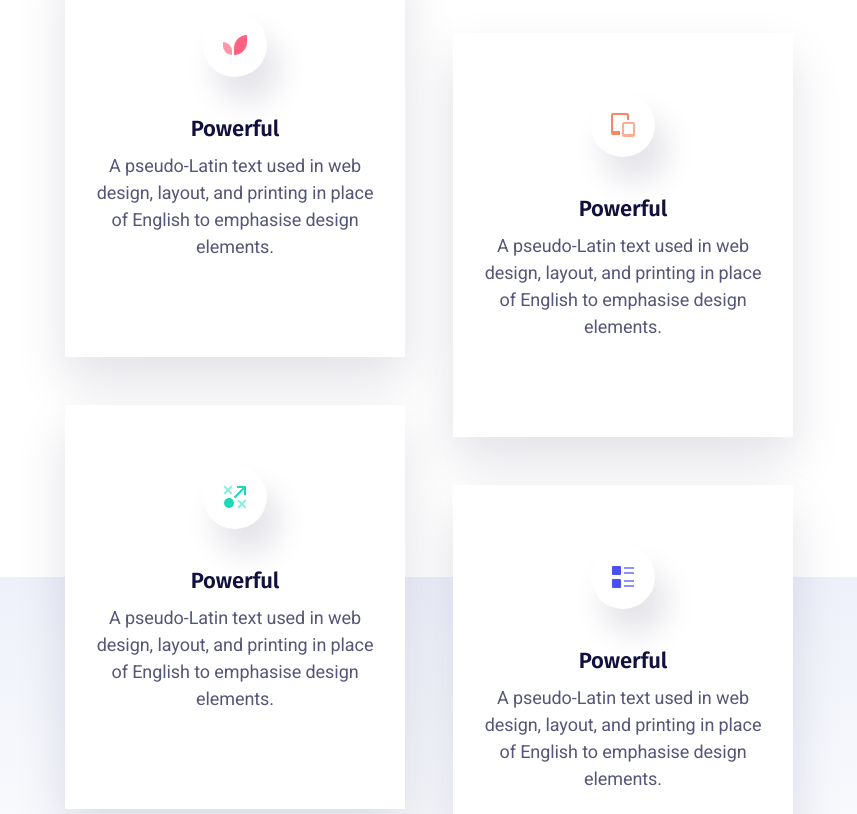
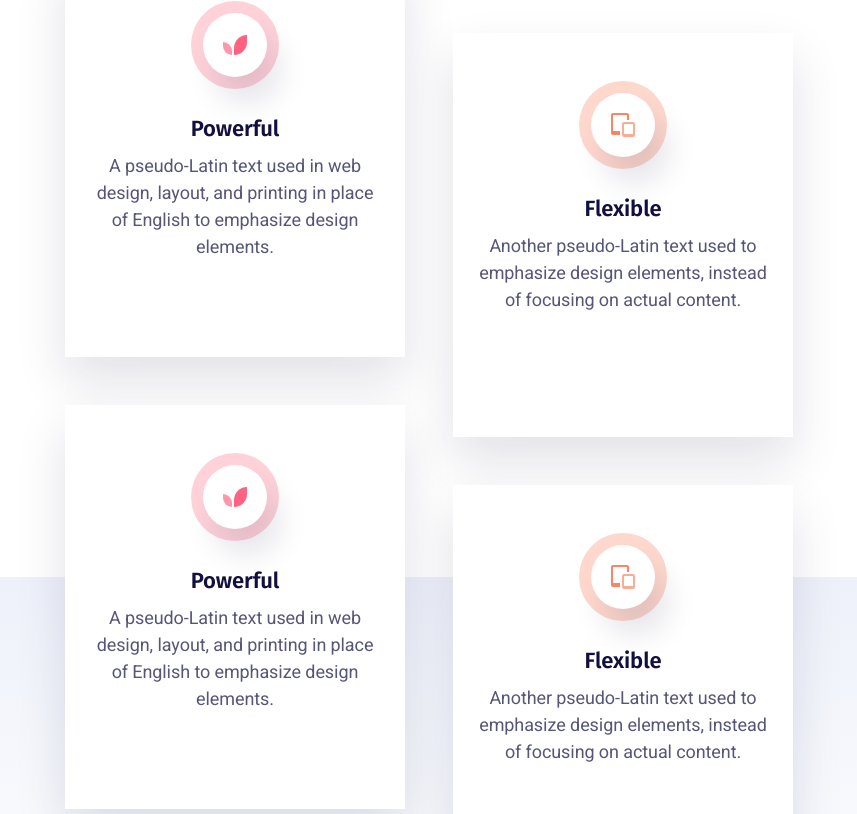
Before and after one commit to beodw/Luminaris-Studio-Website, a React (Create React App) app: page / in a window 1280 px wide. Shown: the part 926-1740 px from the top of the page, without its empty margins (211-1068 px from the left). Built offline with nearby package versions, Linux system fonts and the light colour scheme.

Commit message:
populating data from json and form done

```diff
--- /dev/null
+++ b/src/assets/data/FeatureContent.js
@@ -0,0 +1,91 @@
+// featureContent.js
+const featureContent = {
+    sectionTitle: "Meet April",
+    sectionParagraph:
+      "Lorem ipsum is common placeholder text used to demonstrate the graphic elements of a document or visual presentation.",
+    features: [
+      {
+        title: "Powerful",
+        description:
+          "A pseudo-Latin text used in web design, layout, and printing in place of English to emphasize design elements.",
+        iconBgColor: "#FFD2DA",
+        icon: (
+          <svg width="88" height="88" xmlns="http://www.w3.org/2000/svg">
+            <g fill="none" fill-rule="nonzero">
+              <path
+                d="M43 47v7a13 13 0 0 0 13-13v-7c-7.18 0-13 5.82-13 13z"
+                fill="#FF6381"
+              />
+              <path
+                d="M32 41v4a9 9 0 0 0 9 9v-4a9 9 0 0 0-9-9z"
+                fill="#FF97AA"
+              />
+            </g>
+          </svg>
+        ),
+      },
+      {
+        title: "Flexible",
+        description:
+          "Another pseudo-Latin text used to emphasize design elements, instead of focusing on actual content.",
+        iconBgColor: "#FFD8CD",
+        icon: (
+          <svg width="88" height="88" xmlns="http://www.w3.org/2000/svg">
+            <g fill="none" fill-rule="nonzero">
+              <path
+                d="M54 56h-9a2 2 0 0 1-2-2V43a2 2 0 0 1 2-2h9a2 2 0 0 1 2 2v11a2 2 0 0 1-2 2zm-9-13v10h9V43h-9z"
+                fill="#FCAC96"
+              />
+              <path
+                d="M41 50h-7V34h14v5h2v-5a2 2 0 0 0-2-2H34a2 2 0 0 0-2 2v18a2 2 0 0 0 2 2h7v-4z"
+                fill="#FC8464"
+              />
+            </g>
+          </svg>
+        ),
+      },
+      {
+        title: "Powerful",
+        description:
+          "A pseudo-Latin text used in web design, layout, and printing in place of English to emphasize design elements.",
+        iconBgColor: "#FFD2DA",
+        icon: (
+          <svg width="88" height="88" xmlns="http://www.w3.org/2000/svg">
+            <g fill="none" fill-rule="nonzero">
+              <path
+                d="M43 47v7a13 13 0 0 0 13-13v-7c-7.18 0-13 5.82-13 13z"
+                fill="#FF6381"
+              />
+              <path
+                d="M32 41v4a9 9 0 0 0 9 9v-4a9 9 0 0 0-9-9z"
+                fill="#FF97AA"
+              />
+            </g>
+          </svg>
+        ),
+      },
+      {
+        title: "Flexible",
+        description:
+          "Another pseudo-Latin text used to emphasize design elements, instead of focusing on actual content.",
+        iconBgColor: "#FFD8CD",
+        icon: (
+          <svg width="88" height="88" xmlns="http://www.w3.org/2000/svg">
+            <g fill="none" fill-rule="nonzero">
+              <path
+                d="M54 56h-9a2 2 0 0 1-2-2V43a2 2 0 0 1 2-2h9a2 2 0 0 1 2 2v11a2 2 0 0 1-2 2zm-9-13v10h9V43h-9z"
+                fill="#FCAC96"
+              />
+              <path
+                d="M41 50h-7V34h14v5h2v-5a2 2 0 0 0-2-2H34a2 2 0 0 0-2 2v18a2 2 0 0 0 2 2h7v-4z"
+                fill="#FC8464"
+              />
+            </g>
+          </svg>
+        ),
+      },
+      // Add more features as needed
+    ],
+  };
+
+  export default featureContent;
--- a/src/components/FeatureSection.jsx
+++ b/src/components/FeatureSection.jsx
@@ -1,142 +1,37 @@
 import React from "react";
 import "../assets/styles/scss/layout/_features.scss";
+import featureContent from "../assets/data/FeatureContent"; // Import the content
 
 const FeatureSection = () => {
+  const { sectionTitle, sectionParagraph, features } = featureContent;
+
   return (
     <section className="features section">
       <div className="container">
         <div className="features-inner section-inner">
           <div className="features-header text-center">
             <div className="container-sm">
-              <h2 className="section-title mt-0">Meet April</h2>
-              <p className="section-paragraph">
-                Lorem ipsum is common placeholder text used to demonstrate the
-                graphic elements of a document or visual presentation.
-              </p>
+              <h2 className="section-title mt-0">{sectionTitle}</h2>
+              <p className="section-paragraph">{sectionParagraph}</p>
             </div>
           </div>
           <div className="features-wrap">
-            <div className="feature text-center is-revealing">
-              <div className="feature-inner">
-                <div
-                  className="feature-icon"
-                  style={{ background: "#FFD2DA;" }}
-                >
-                  <svg
-                    width="88"
-                    height="88"
-                    xmlns="http://www.w3.org/2000/svg"
+            {features.map((feature, index) => (
+              <div key={index} className="feature text-center is-revealing">
+                <div className="feature-inner">
+                  <div
+                    className="feature-icon"
+                    style={{ background: feature.iconBgColor }}
                   >
-                    <g fill="none" fill-rule="nonzero">
-                      <path
-                        d="M43 47v7a13 13 0 0 0 13-13v-7c-7.18 0-13 5.82-13 13z"
-                        fill="#FF6381"
-                      />
-                      <path
-                        d="M32 41v4a9 9 0 0 0 9 9v-4a9 9 0 0 0-9-9z"
-                        fill="#FF97AA"
-                      />
-                    </g>
-                  </svg>
+                    {feature.icon}
+                  </div>
+                  <h4 className="feature-title h3-mobile mb-8">
+                    {feature.title}
+                  </h4>
+                  <p className="text-sm">{feature.description}</p>
                 </div>
-                <h4 className="feature-title h3-mobile mb-8">Powerful</h4>
-                <p className="text-sm">
-                  A pseudo-Latin text used in web design, layout, and printing
-                  in place of English to emphasise design elements.
-                </p>
               </div>
-            </div>
-            <div className="feature text-center is-revealing">
-              <div className="feature-inner">
-                <div
-                  className="feature-icon"
-                  style={{ background: "#FFD8CD;" }}
-                >
-                  <svg
-                    width="88"
-                    height="88"
-                    xmlns="http://www.w3.org/2000/svg"
-                  >
-                    <g fill="none" fill-rule="nonzero">
-                      <path
-                        d="M54 56h-9a2 2 0 0 1-2-2V43a2 2 0 0 1 2-2h9a2 2 0 0 1 2 2v11a2 2 0 0 1-2 2zm-9-13v10h9V43h-9z"
-                        fill="#FCAC96"
-                      />
-                      <path
-                        d="M41 50h-7V34h14v5h2v-5a2 2 0 0 0-2-2H34a2 2 0 0 0-2 2v18a2 2 0 0 0 2 2h7v-4z"
-                        fill="#FC8464"
-                      />
-                    </g>
-                  </svg>
-                </div>
-                <h4 className="feature-title h3-mobile mb-8">Powerful</h4>
-                <p className="text-sm">
-                  A pseudo-Latin text used in web design, layout, and printing
-                  in place of English to emphasise design elements.
-                </p>
-              </div>
-            </div>
-            <div className="feature text-center is-revealing">
-              <div className="feature-inner">
-                <div
-                  className="feature-icon"
-                  style={{ background: "#C6FDF3;" }}
-                >
-                  <svg
-                    width="88"
-                    height="88"
-                    xmlns="http://www.w3.org/2000/svg"
-                  >
-                    <g fill="none" fill-rule="nonzero">
-                      <circle fill="#1ADAB7" cx="38" cy="50" r="5" />
-                      <path
-                        d="M53 42h2v-8a1 1 0 0 0-1-1h-8v2h5.586l-8.293 8.293a1 1 0 1 0 1.414 1.414L53 36.414V42z"
-                        fill="#1ADAB7"
-                      />
-                      <path
-                        fill="#83F0DD"
-                        d="M34 41.414l3-3 3 3L41.414 40l-3-3 3-3L40 32.586l-3 3-3-3L32.586 34l3 3-3 3zM55.414 48L54 46.586l-3 3-3-3L46.586 48l3 3-3 3L48 55.414l3-3 3 3L55.414 54l-3-3z"
-                      />
-                    </g>
-                  </svg>
-                </div>
-                <h4 className="feature-title h3-mobile mb-8">Powerful</h4>
-                <p className="text-sm">
-                  A pseudo-Latin text used in web design, layout, and printing
-                  in place of English to emphasise design elements.
-                </p>
-              </div>
-            </div>
-            <div className="feature text-center is-revealing">
-              <div className="feature-inner">
-                <div
-                  className="feature-icon"
-                  style={{ background: "#E0E1FE;" }}
-                >
-                  <svg
-                    width="88"
-                    height="88"
-                    xmlns="http://www.w3.org/2000/svg"
-                  >
-                    <g fill="none" fill-rule="nonzero">
-                      <path
-                        d="M41 42h-7a1 1 0 0 1-1-1v-7a1 1 0 0 1 1-1h7a1 1 0 0 1 1 1v7a1 1 0 0 1-1 1zM41 55h-7a1 1 0 0 1-1-1v-7a1 1 0 0 1 1-1h7a1 1 0 0 1 1 1v7a1 1 0 0 1-1 1z"
-                        fill="#4950F6"
-                      />
-                      <path
-                        fill="#8D92FA"
-                        d="M45 34h10v2H45zM45 39h10v2H45zM45 47h10v2H45zM45 52h10v2H45z"
-                      />
-                    </g>
-                  </svg>
-                </div>
-                <h4 className="feature-title h3-mobile mb-8">Powerful</h4>
-                <p className="text-sm">
-                  A pseudo-Latin text used in web design, layout, and printing
-                  in place of English to emphasise design elements.
-                </p>
-              </div>
-            </div>
+            ))}
           </div>
         </div>
       </div>
--- a/src/components/FormCard.jsx
+++ b/src/components/FormCard.jsx
@@ -2,7 +2,7 @@ import React from "react";
 import { useSelector, useDispatch } from "react-redux";
 import { nextStep, previousStep, setAnswer } from "../redux/slices/formSlice";
 import FormOptions from "./FormOptions";
-import questions from "../utils/Questions";
+import questions from "../assets/data/Questions";
 
 const FormCard = ({ setIsSubmitted }) => {
   const dispatch = useDispatch();
--- a/src/components/Header.jsx
+++ b/src/components/Header.jsx
@@ -8,9 +8,9 @@ const Header = () => {
     <header className=" bg-black shadow-md">
       {/* Header Container */}
       <div className="header__container flex justify-center py-2">
-        <div className="home-header-logo">
+        <div className="home-header-logo ">
           {/* Logo */}
-          <Link to={"/"}>
+          <Link to={"/"} className="no-underline hover:no-underline">
             <span id="hs_cos_wrapper_home_logo_" className="hs_cos_wrapper flex items-center gap-3 font-poppins text-white font-bold">
               <img src={logo} className="w-7 rounded-md h-auto" />
               Luminaris Studio
```
Also changed, not shown: src/assets/data/Questions.js (renamed from src/utils/Questions.js, +26 -18 lines), src/assets/data/TestimonalContent.js (added, +30 -0 lines), src/components/TestimonalSection.jsx (+78 -57 lines), src/redux/slices/formSlice.js (+12 -3 lines).
